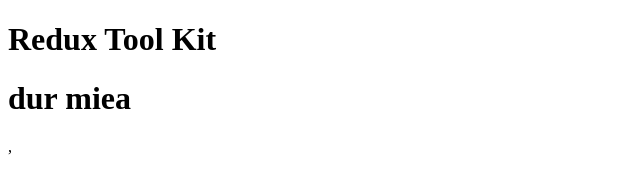
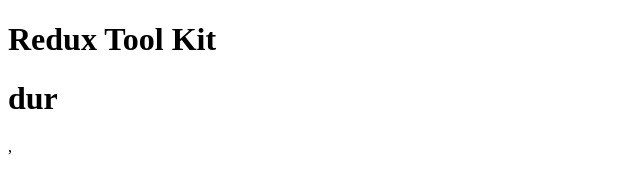
Before and after one commit to jahedasultana/rtk-project1, a React (Vite) app: page / in a window 1280 px wide. Shown: the top 170 px of the page, without its empty margins (0-640 px from the left). Built offline with nearby package versions, Linux system fonts and the light colour scheme.

Commit message:
added products

```diff
--- a/src/features/products/ProductsView.jsx
+++ b/src/features/products/ProductsView.jsx
@@ -3,7 +3,7 @@
 const ProductsView = () => {
     return (
         <div>
-            <h1>dur miea</h1>
+            <h1>dur</h1>
         </div>
     );
 };
```
